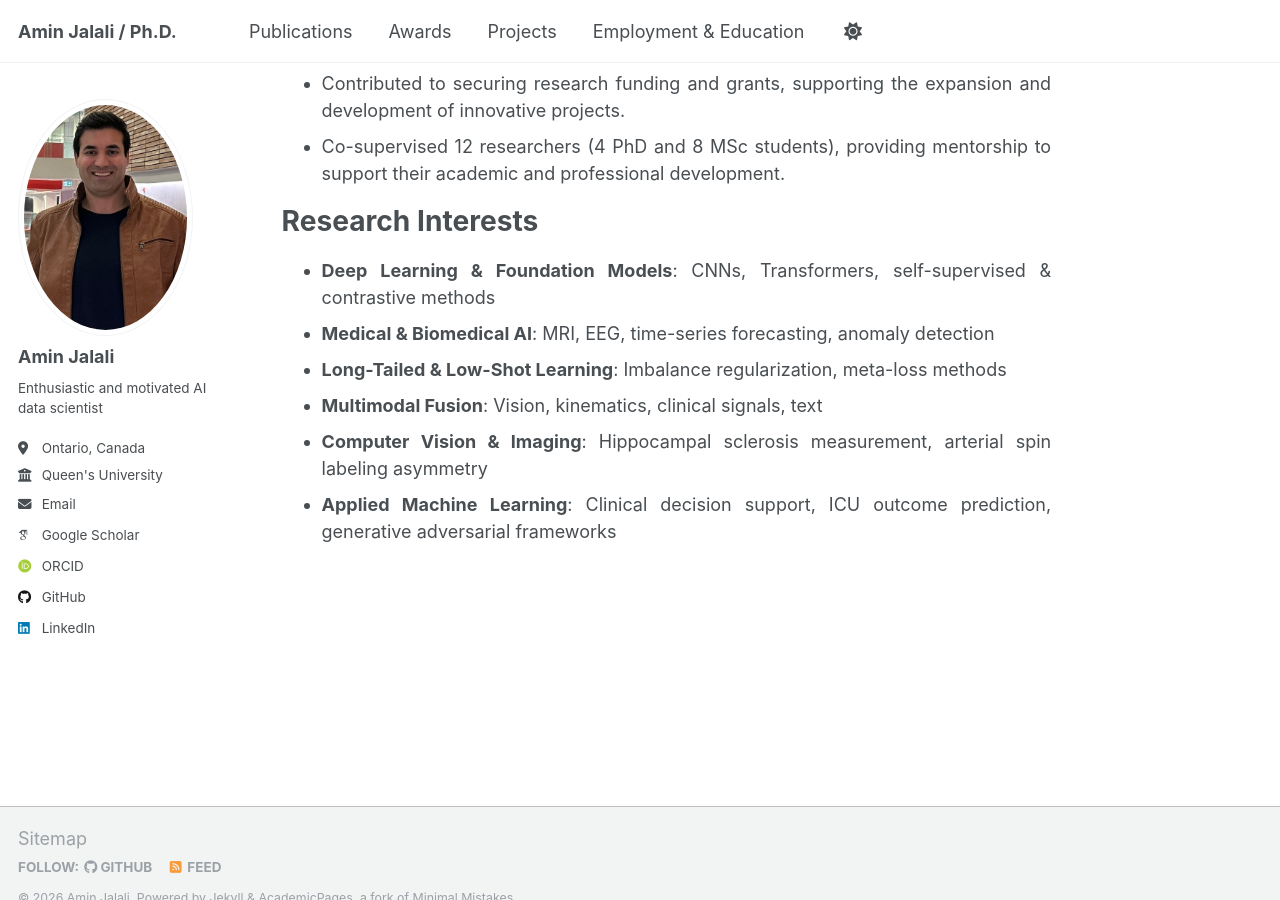
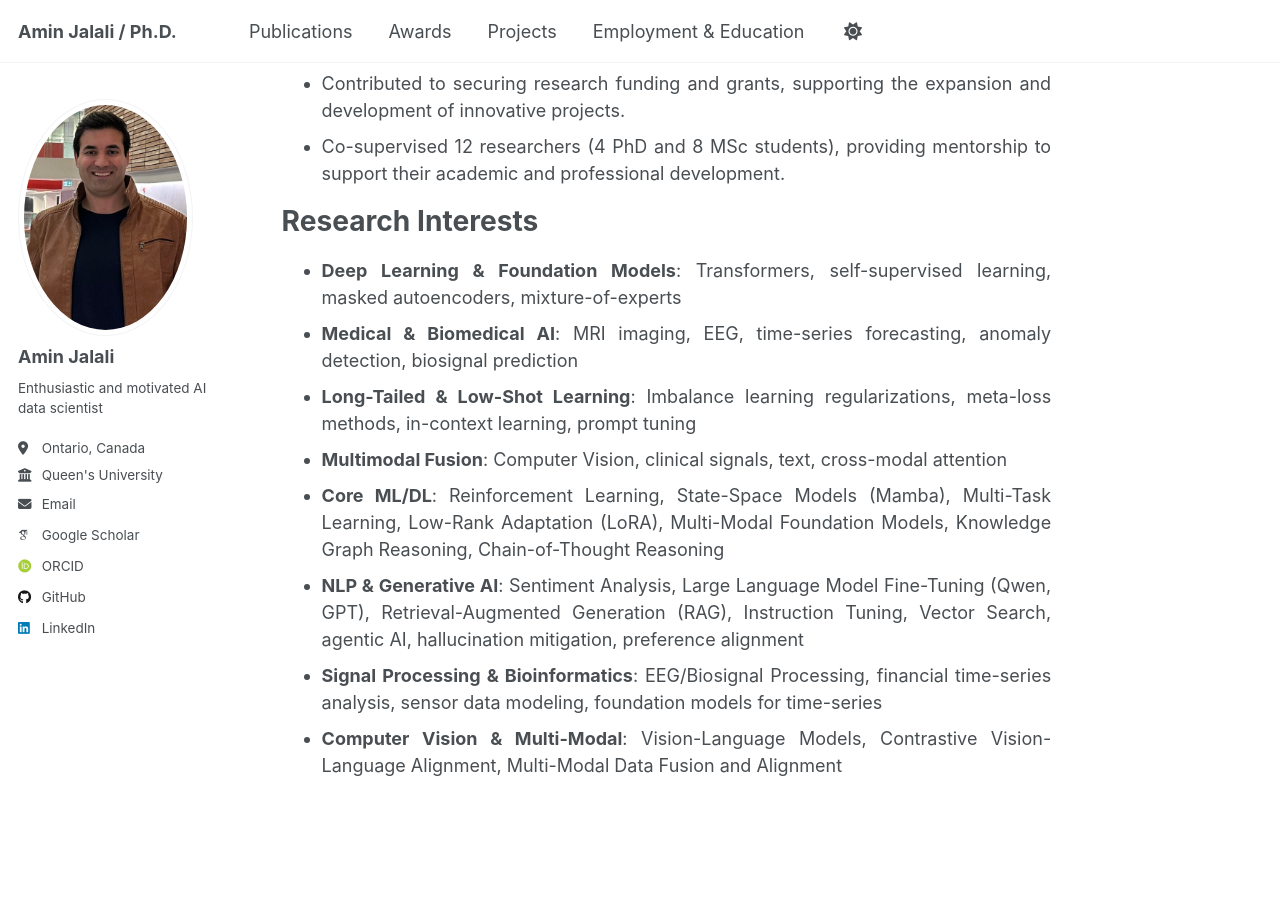
Before and after one commit to aminjalali-research/aminjalali-research.github.io, a Jekyll site: the page built from _pages/about.md, in a window 1280 px wide and 900 px high, scrolled down 677 px. Built offline with Jekyll 4.4.1, drawn with Linux system fonts in a browser that asks for light colours; some web fonts are replaced.

Commit message:
Update research interests with expanded and current topics
Co-Authored-By: Claude Opus 4.6 (1M context) <noreply@anthropic.com>

```diff
--- a/_pages/about.md
+++ b/_pages/about.md
@@ -18,10 +18,11 @@ I'm a Postdoctoral Fellow at Queen's University's Centre for Neuroscience Studie
 - Co-supervised 12 researchers (4 PhD and 8 MSc students), providing mentorship to support their academic and professional development.
 
 # Research Interests
-
-- **Deep Learning & Foundation Models**: CNNs, Transformers, self-supervised & contrastive methods
-- **Medical & Biomedical AI**: MRI, EEG, time-series forecasting, anomaly detection
-- **Long-Tailed & Low-Shot Learning**: Imbalance regularization, meta-loss methods
-- **Multimodal Fusion**: Vision, kinematics, clinical signals, text
-- **Computer Vision & Imaging**: Hippocampal sclerosis measurement, arterial spin labeling asymmetry
-- **Applied Machine Learning**: Clinical decision support, ICU outcome prediction, generative adversarial frameworks
+- **Deep Learning & Foundation Models**: Transformers, self-supervised learning, masked autoencoders, mixture-of-experts
+- **Medical & Biomedical AI**: MRI imaging, EEG, time-series forecasting, anomaly detection, biosignal prediction
+- **Long-Tailed & Low-Shot Learning**: Imbalance learning regularizations, meta-loss methods, in-context learning, prompt tuning
+- **Multimodal Fusion**: Computer Vision, clinical signals, text, cross-modal attention
+- **Core ML/DL**: Reinforcement Learning, State-Space Models (Mamba), Multi-Task Learning, Low-Rank Adaptation (LoRA), Multi-Modal Foundation Models, Knowledge Graph Reasoning, Chain-of-Thought Reasoning
+- **NLP & Generative AI**: Sentiment Analysis, Large Language Model Fine-Tuning (Qwen, GPT), Retrieval-Augmented Generation (RAG), Instruction Tuning, Vector Search, agentic AI, hallucination mitigation, preference alignment
+- **Signal Processing & Bioinformatics**: EEG/Biosignal Processing, financial time-series analysis, sensor data modeling, foundation models for time-series
+- **Computer Vision & Multi-Modal**: Vision-Language Models, Contrastive Vision-Language Alignment, Multi-Modal Data Fusion and Alignment
```
